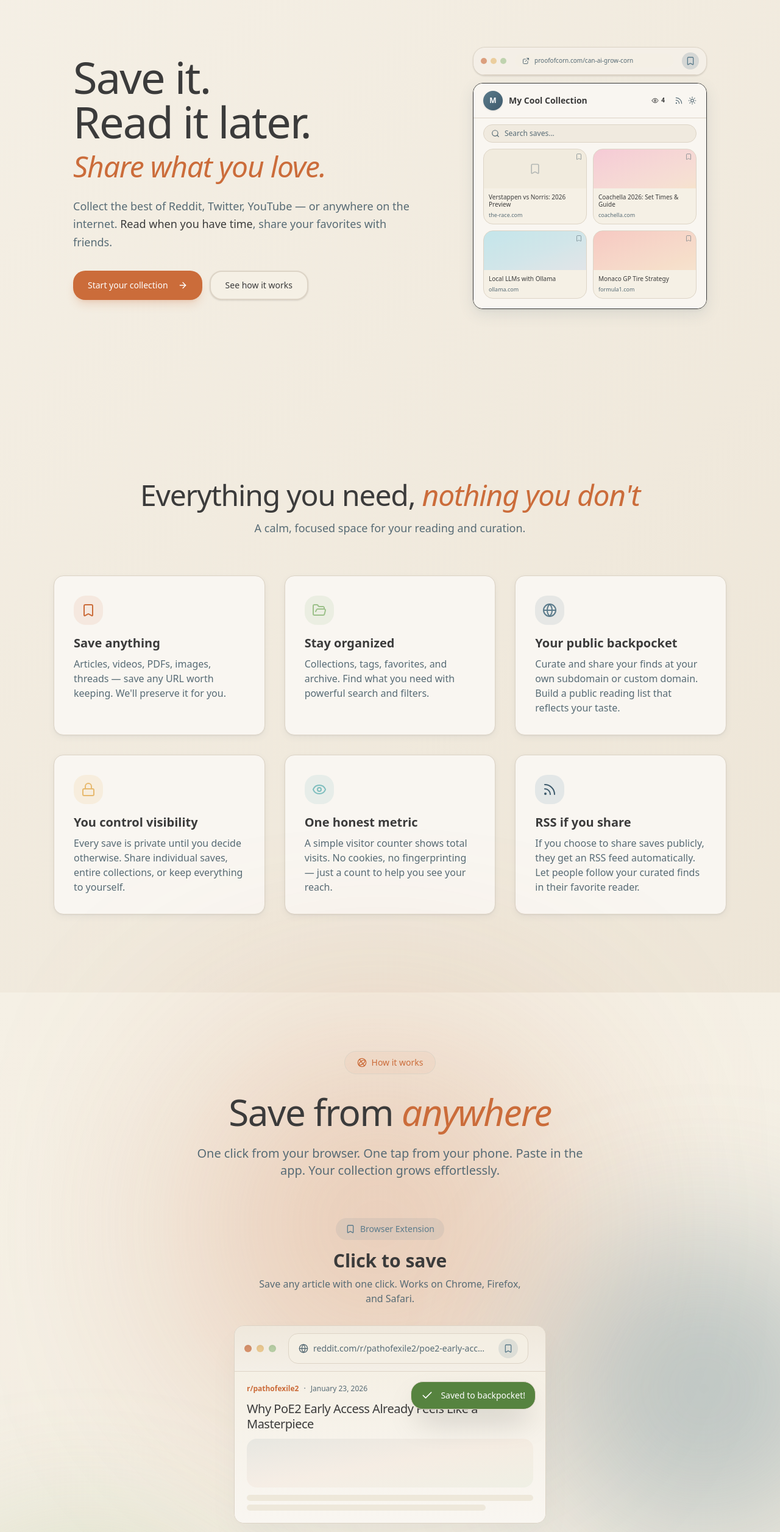
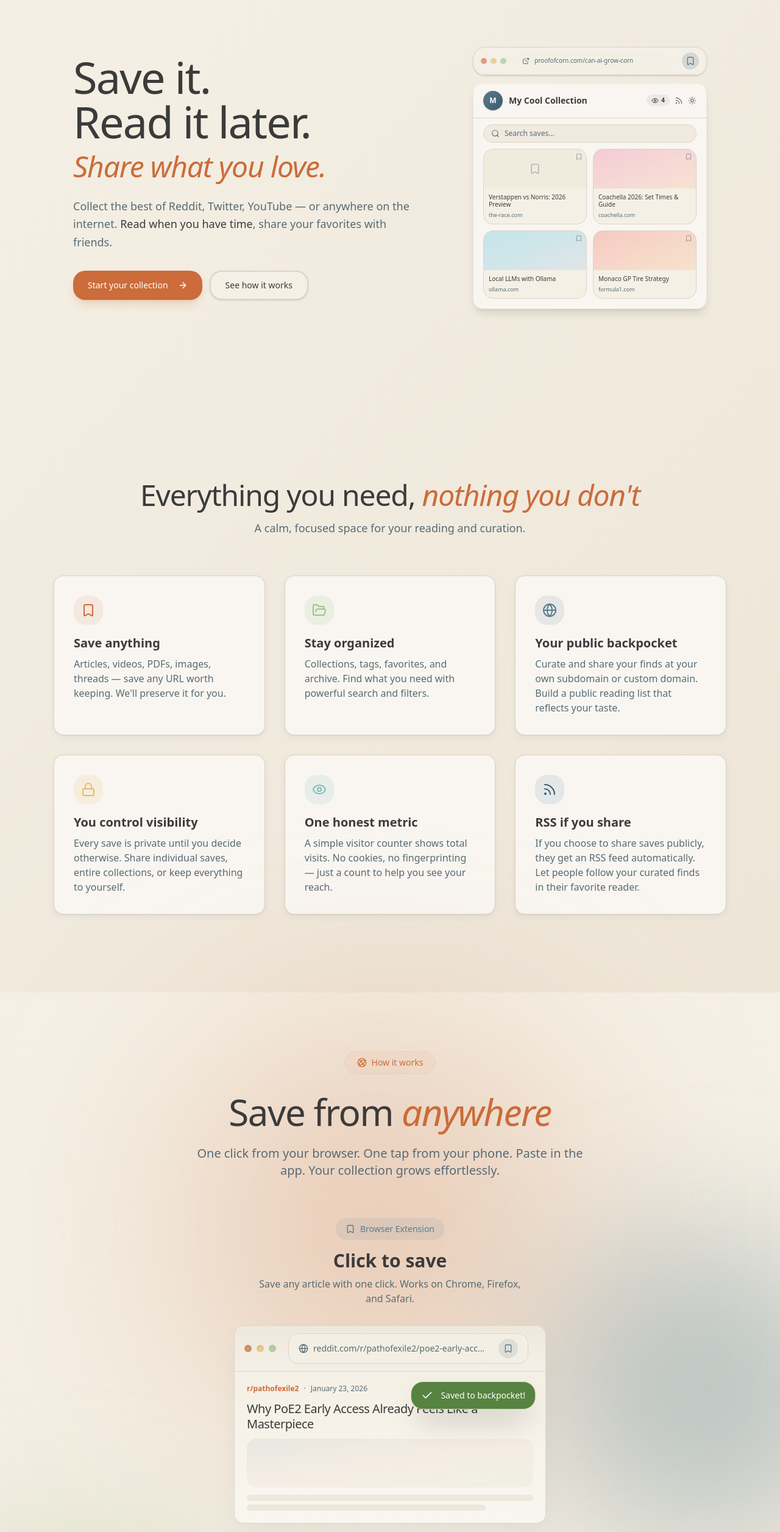
Before and after one commit to MyBackpocket/backpocket, a Next.js app in the folder apps/backpocket-web/: page / in a window 1280 px wide. Shown: the part 140-2653 px from the top of the page at 61% size. Built offline with nearby package versions, Linux system fonts and the light colour scheme; no server answers.

Commit message:
fix: Update border styles across various components for improved visual consistency and clarity, enhancing the overall aesthetic of the landing page.

```diff
--- a/apps/backpocket-web/components/landing/hero-pocket/collection-panel.tsx
+++ b/apps/backpocket-web/components/landing/hero-pocket/collection-panel.tsx
@@ -32,19 +32,20 @@ export function CollectionPanel({
 }: CollectionPanelProps) {
   return (
     <motion.div
-      className={`relative rounded-2xl overflow-hidden ${
-        minimal ? "border border-border/50" : "shadow-denim-lg border border-denim/30"
+      className={`relative rounded-2xl overflow-hidden shadow-lg ${
+        minimal ? "border border-border/30" : "border border-border/20"
       }`}
+      initial={{ borderColor: "hsl(var(--border) / 0.2)" }}
       animate={{
-        borderColor: showNewCard ? "rgb(var(--rust) / 0.4)" : minimal ? "rgb(var(--border) / 0.5)" : "rgb(var(--denim) / 0.3)",
+        borderColor: showNewCard ? "hsl(var(--rust-orange) / 0.35)" : "hsl(var(--border) / 0.2)",
       }}
       transition={{ duration: 0.3 }}
     >
       {/* Stitching borders - only show if not minimal */}
       {!minimal && (
         <>
-          <div className="absolute inset-x-0 top-2 border-t-2 border-dashed border-denim/30 pointer-events-none" />
-          <div className="absolute inset-x-0 bottom-2 border-b-2 border-dashed border-denim/30 pointer-events-none" />
+          <div className="absolute inset-x-0 top-2 border-t-2 border-dashed border-border/20 pointer-events-none" />
+          <div className="absolute inset-x-0 bottom-2 border-b-2 border-dashed border-border/20 pointer-events-none" />
         </>
       )}
 
@@ -63,8 +64,8 @@ export function CollectionPanel({
             <motion.span
               className="flex items-center gap-1 text-[10px] px-2 py-0.5 rounded-full"
               animate={{
-                backgroundColor: showNewCard ? "rgb(var(--mint) / 0.2)" : "rgb(var(--denim) / 0.1)",
-                color: showNewCard ? "rgb(var(--mint))" : undefined,
+                backgroundColor: showNewCard ? "hsl(var(--mint-green) / 0.2)" : "hsl(var(--denim-blue) / 0.1)",
+                color: showNewCard ? "hsl(var(--mint-green))" : undefined,
               }}
             >
               <Eye className="w-3 h-3" />
@@ -107,7 +108,7 @@ export function CollectionPanel({
                   damping: 30,
                   layout: { type: "spring", stiffness: 400, damping: 30 },
                 }}
-                className="rounded-lg overflow-hidden border-2 border-rust bg-background shadow-xl shadow-rust/40 ring-4 ring-rust/20"
+                className="rounded-lg overflow-hidden border border-border/30 bg-background shadow-md"
               >
                 <div className="h-16 relative bg-linear-to-br from-amber/30 to-rust/20">
                   <div className="absolute top-1.5 right-1.5 text-rust">
@@ -139,7 +140,7 @@ export function CollectionPanel({
                   damping: 30,
                   delay: showNewCard ? index * 0.05 : 0,
                 }}
-                className="rounded-lg border border-border/60 bg-background overflow-hidden"
+                className="rounded-lg border border-border/30 bg-background overflow-hidden"
               >
                 {/* Image area */}
                 <div
--- a/apps/backpocket-web/components/landing/hero-pocket/pocket-visual.tsx
+++ b/apps/backpocket-web/components/landing/hero-pocket/pocket-visual.tsx
@@ -15,7 +15,7 @@ export function PocketVisual() {
     <div className="relative">
       {/* Browser chrome simulation at top */}
       <div className="relative mb-3">
-        <div className="rounded-xl border border-denim/20 bg-card overflow-hidden shadow-sm">
+        <div className="rounded-xl border border-border/20 bg-card overflow-hidden shadow-sm">
           {/* Browser tab bar */}
           <div className="flex items-center gap-1.5 px-3 py-2 bg-muted/30 border-b border-border/50">
             <div className="flex gap-1.5">
--- a/apps/backpocket-web/components/landing/how-it-works/browser-extension-demo.tsx
+++ b/apps/backpocket-web/components/landing/how-it-works/browser-extension-demo.tsx
@@ -54,7 +54,7 @@ export function BrowserExtensionDemo() {
   return (
     <div ref={containerRef} className="relative max-w-lg mx-auto">
       {/* Browser Window */}
-      <div className="rounded-2xl border border-denim/25 bg-card shadow-2xl shadow-denim/10 overflow-hidden">
+      <div className="rounded-2xl border border-border/20 bg-card shadow-2xl shadow-denim/10 overflow-hidden">
         {/* Browser Chrome */}
         <div className="flex items-center gap-2 px-4 py-3 bg-linear-to-b from-muted/60 to-muted/30 border-b border-border/50">
           <div className="flex gap-2">
@@ -179,9 +179,10 @@ export function BrowserExtensionDemo() {
 
       {/* Collection Panel Below */}
       <motion.div
-        className="mt-4 rounded-xl border border-denim/30 bg-card shadow-xl overflow-hidden"
+        className="mt-4 rounded-xl border bg-card shadow-xl overflow-hidden"
+        initial={{ borderColor: "hsl(var(--border) / 0.2)" }}
         animate={{
-          borderColor: showNewCard ? "rgb(var(--rust) / 0.4)" : "rgb(var(--denim) / 0.3)",
+          borderColor: showNewCard ? "hsl(var(--rust-orange) / 0.35)" : "hsl(var(--border) / 0.2)",
         }}
         transition={{ duration: 0.3 }}
       >
@@ -200,8 +201,8 @@ export function BrowserExtensionDemo() {
             <motion.span
               className="flex items-center gap-1 text-[10px] px-2 py-1 rounded-full bg-denim/10 text-muted-foreground"
               animate={{
-                backgroundColor: showNewCard ? "rgb(var(--mint) / 0.2)" : "rgb(var(--denim) / 0.1)",
-                color: showNewCard ? "rgb(var(--mint))" : undefined,
+                backgroundColor: showNewCard ? "hsl(var(--mint-green) / 0.2)" : "hsl(var(--denim-blue) / 0.1)",
+                color: showNewCard ? "hsl(var(--mint-green))" : undefined,
               }}
             >
               <Eye className="w-3 h-3" />
@@ -244,7 +245,7 @@ export function BrowserExtensionDemo() {
                   damping: 30,
                   layout: { type: "spring", stiffness: 400, damping: 30 }
                 }}
-                className="rounded-xl overflow-hidden border-2 border-rust bg-background shadow-xl shadow-rust/40 ring-4 ring-rust/20"
+                className="rounded-xl overflow-hidden border border-border/30 bg-background shadow-md"
               >
                 <div className="h-16 relative bg-linear-to-br from-rust/20 via-amber/10 to-denim/10">
                   <div className="absolute top-2 right-2">
@@ -297,7 +298,7 @@ export function BrowserExtensionDemo() {
                   damping: 30,
                   delay: showNewCard ? index * 0.05 : 0
                 }}
-                className="rounded-xl border border-border/60 bg-background overflow-hidden"
+                className="rounded-xl border border-border/30 bg-background overflow-hidden"
               >
                 <div className={`h-16 relative bg-linear-to-br ${card.gradient}`}>
                   <div className="absolute top-2 right-2">
--- a/apps/backpocket-web/components/landing/how-it-works/web-app-demo.tsx
+++ b/apps/backpocket-web/components/landing/how-it-works/web-app-demo.tsx
@@ -69,7 +69,7 @@ export function WebAppDemo() {
   return (
     <div ref={containerRef} className="relative max-w-lg mx-auto">
       {/* Web App Window */}
-      <div className="rounded-2xl border border-denim/25 bg-card shadow-2xl shadow-denim/10 overflow-hidden">
+      <div className="rounded-2xl border border-border/20 bg-card shadow-2xl shadow-denim/10 overflow-hidden">
         {/* Browser Chrome */}
         <div className="flex items-center gap-2 px-4 py-3 bg-linear-to-b from-muted/60 to-muted/30 border-b border-border/50">
           <div className="flex gap-2">
@@ -189,7 +189,7 @@ export function WebAppDemo() {
             ].map((save) => (
               <div
                 key={save.title}
-                className="flex items-center gap-3 p-3 rounded-xl border border-border/60 bg-background"
+                className="flex items-center gap-3 p-3 rounded-xl border border-border/30 bg-background"
               >
                 <div
                   className={`w-12 h-12 rounded-lg bg-linear-to-br ${save.gradient} flex items-center justify-center shrink-0`}
```
